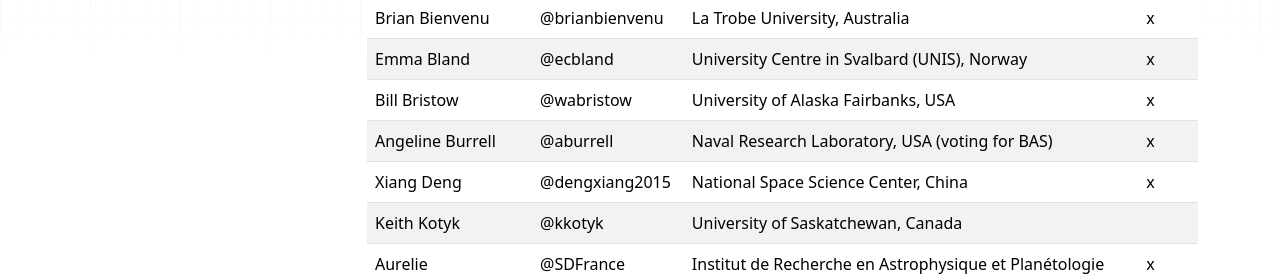
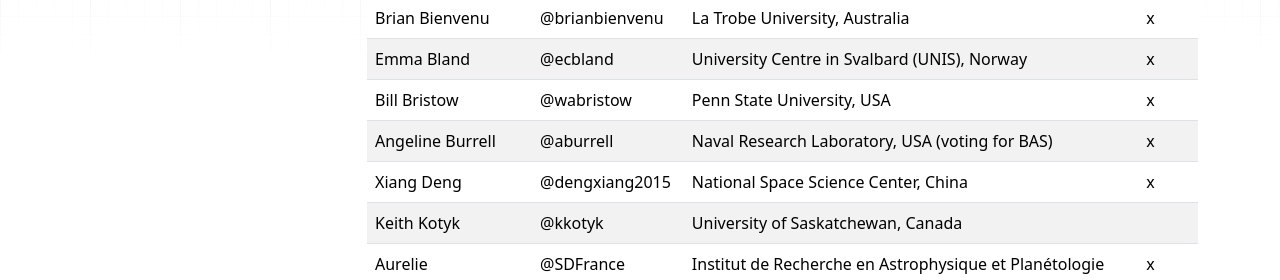
Before and after one commit to SuperDARN/dswg-published-docs, an MkDocs documentation site: the page built from docs/members.md, in a window 1280 px wide and 1107 px high. Shown: the part 254-534 px from the top of the window. Built offline with MkDocs 1.6.1, drawn with Linux system fonts in a browser that asks for light colours; nearby versions of some CDN libraries.

Commit message:
Update members.md

```diff
--- a/docs/members.md
+++ b/docs/members.md
@@ -5,7 +5,7 @@
 | Marci Detwiller [chair] | @mardet987      | University of Saskatchewan, Canada                                         |   x   |
 | Brian Bienvenu          | @brianbienvenu  | La Trobe University, Australia                                             |   x   |
 | Emma Bland              | @ecbland        | University Centre in Svalbard (UNIS), Norway                               |   x   |
-| Bill Bristow            | @wabristow      | University of Alaska Fairbanks, USA                                        |   x   |
+| Bill Bristow            | @wabristow      | Penn State University, USA                                                 |   x   |
 | Angeline Burrell        | @aburrell       | Naval Research Laboratory, USA  (voting for BAS)                           |   x   |
 | Xiang Deng              | @dengxiang2015  | National Space Science Center, China                                       |   x   |
 | Keith Kotyk             | @kkotyk         | University of Saskatchewan, Canada                                         |       |
```
